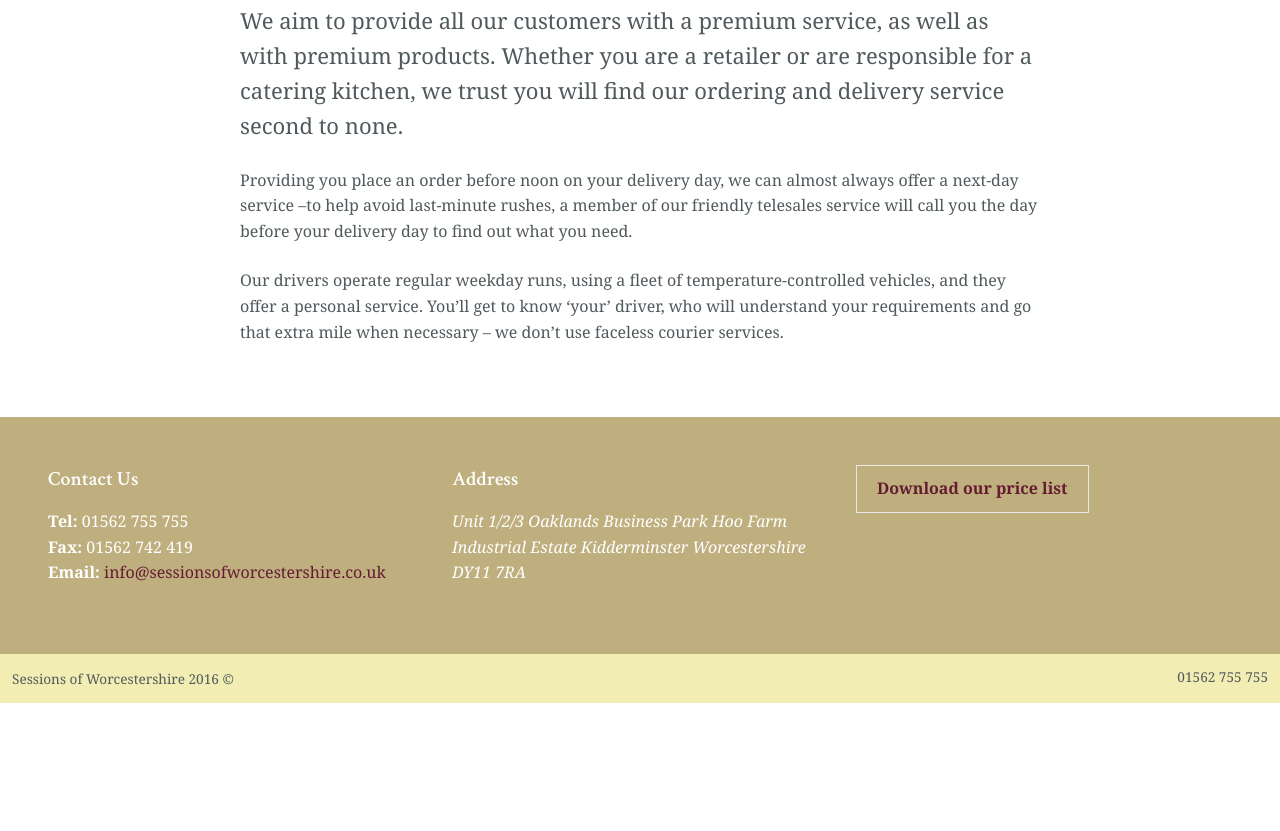
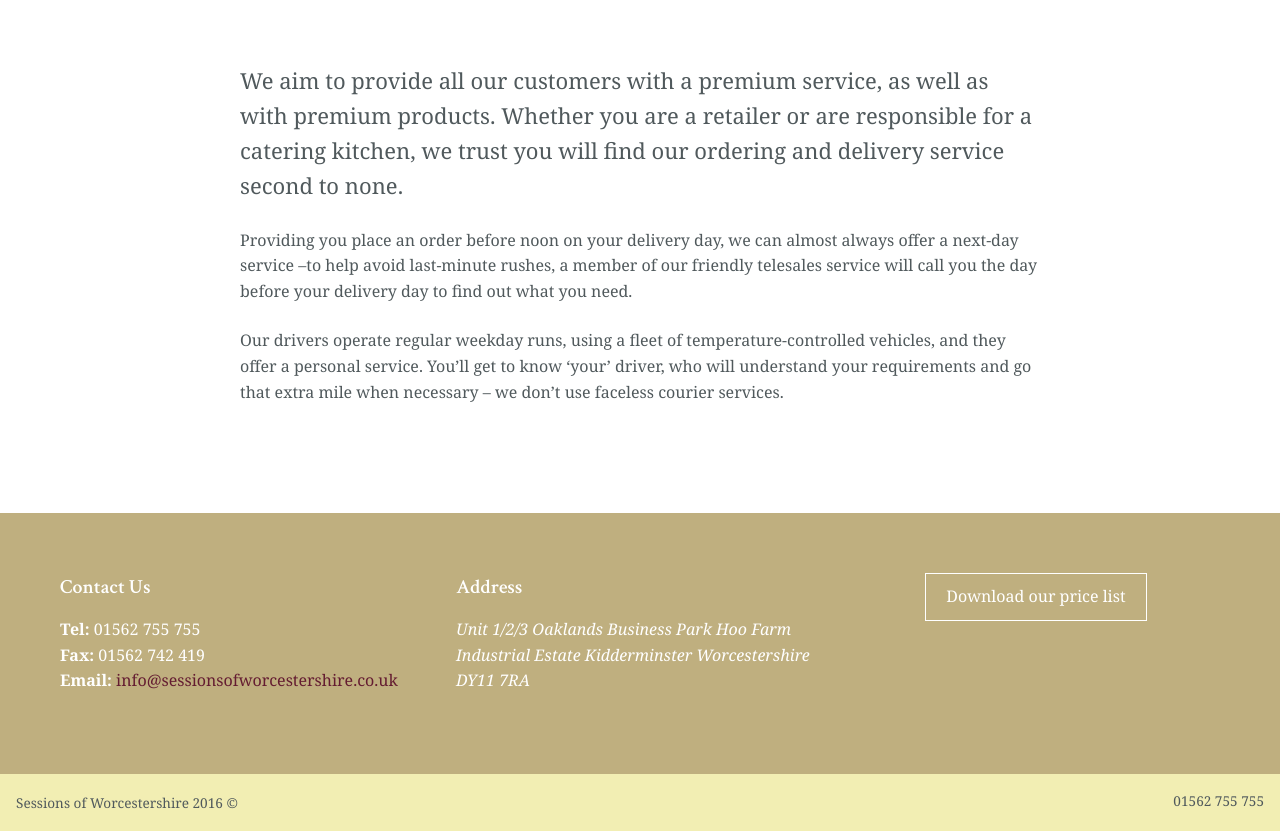
Before and after one commit to jshjohnson/SessionsOfWorcestershire, a website: page index.html in a window 1280 px wide. Shown: the part 419-1250 px from the top of the page. Before the commit the page ends 1122 px from the top, so only its background shows below. Drawn offline with Linux system fonts and the light colour scheme.

Commit message:
Section guttering

```diff
--- a/assets/styles/scss/base/partials/_buttons.scss
+++ b/assets/styles/scss/base/partials/_buttons.scss
@@ -3,7 +3,7 @@
 * Notes: N/A
 -------------------------------------------------------------- */
 
-$btn-font-weight: 700;
+$btn-font-weight: 500;
 $btn-link-disabled-color: $brand-grey-light !default;
 
 $btn-default-color: $brand-grey;
@@ -60,6 +60,11 @@ $btn-state-color: $brand-white;
     cursor: default;
 }
 
+.btn--light {
+    color: $brand-white;
+    border-color: $brand-white;
+}
+
 
 
 // Link buttons
--- a/assets/styles/scss/components/partials/_section.scss
+++ b/assets/styles/scss/components/partials/_section.scss
@@ -7,11 +7,11 @@
 .section {
     display: block;
     width: 100%;
-    padding: $global-guttering*2;
+    padding: $global-guttering*2.5;
 }
 
 .section--lg {
-    padding: $global-guttering*4;
+    padding: $global-guttering*3.5;
 }
 
 .section--md {
@@ -19,7 +19,7 @@
 }
 
 .section--sm {
-    padding: $global-guttering/2;
+    padding: $global-guttering/1.5;
 }
 
 .section--plain { background-color: $brand-white; }
--- a/index.html
+++ b/index.html
@@ -38,7 +38,7 @@
         </div>
         <h1 class="hero__title">Services</h1>
     </header>
-    <section class="section section--plain">
+    <section class="section section--lg section--plain">
         <div class="container container--xs">
             <article class="content">
                 <p class="content__intro">We aim to provide all our customers with a premium service, as well as with premium products. Whether you are a retailer or are responsible for a catering kitchen, we trust you will find our ordering and delivery service second to none.</p>
@@ -70,7 +70,7 @@
                         DY11 7RA
                     </address>
                 </div>
-                <div class="col-sm-4">
+                <div class="col-sm-4 text-center">
                     <a href="" class="btn btn--light">Download our price list</a>
                 </div>
             </div>
```
Also changed, not shown: assets/styles/css/ie.css, assets/styles/css/ie.min.css, assets/styles/css/main.css, assets/styles/css/main.min.css.
